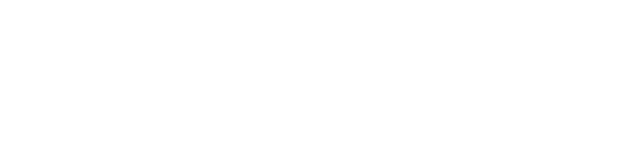
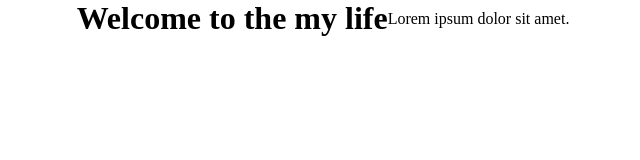
Before and after one commit to sjd1995/sjd, a plain HTML site: page index.html in a window 1280 px wide. Shown: the whole page, without its empty margins (317-957 px from the left). Drawn offline with Linux system fonts and the light colour scheme.

Commit message:
create paragraph

```diff
--- a/index.html
+++ b/index.html
@@ -8,7 +8,8 @@
     <link rel="stylesheet" href="style.css">
 </head>
 <body>
-
+    <h1>Welcome to the my life</h1>
+    <p>Lorem ipsum dolor sit amet.</p>
 
     <script src="index.js"></script>
 </body>
--- a/style.css
+++ b/style.css
@@ -6,3 +6,9 @@
     list-style: none;
     box-sizing: border-box;
 }
+
+body{
+    display: flex;
+    justify-content: center;
+    align-items: center;
+}
```
